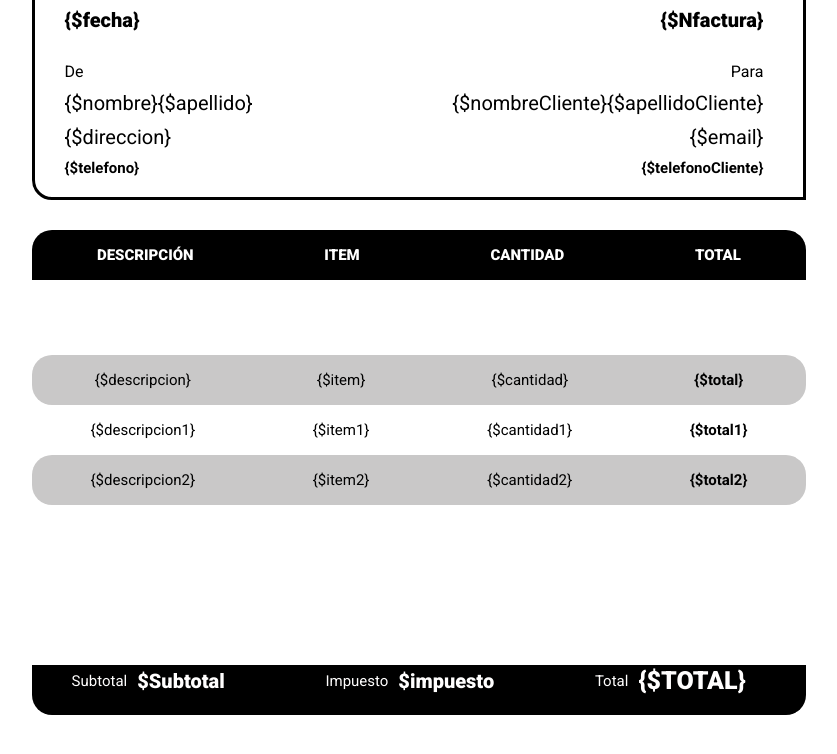
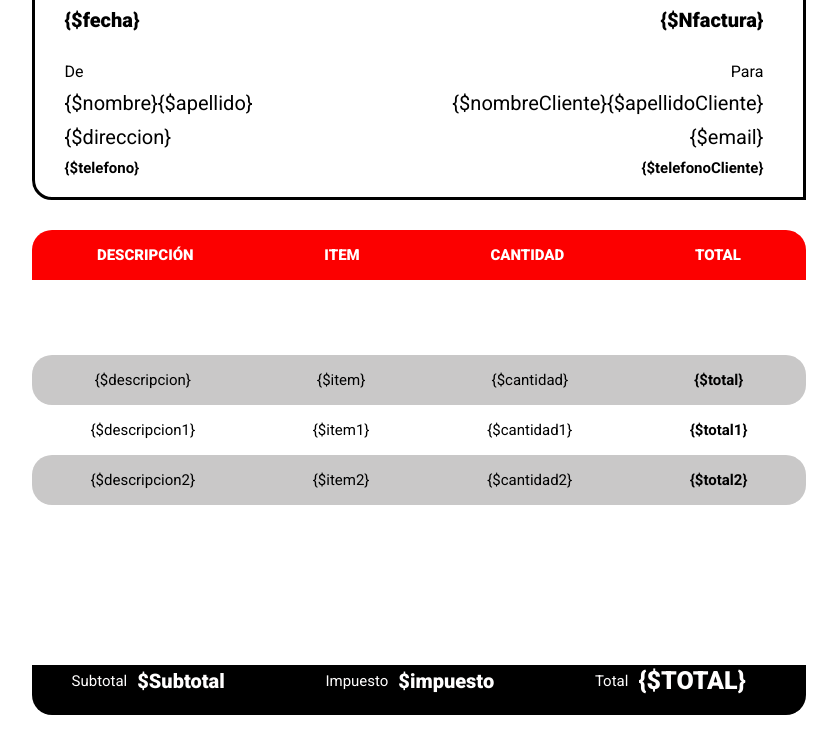
Before and after one commit to SebastianTabbia/Galobank, a website: page index.html in a window 1280 px wide. Shown: the part 110-864 px from the top of the page, without its empty margins (221-1058 px from the left). Drawn offline with nearby package versions, Linux system fonts and the light colour scheme; files that its build step writes are made by us from their sources.

Commit message:
cambio color items index

```diff
--- a/scss/paginas/_index.scss
+++ b/scss/paginas/_index.scss
@@ -151,7 +151,7 @@
     width: 100%;
     height: 50px;
     margin-top: 30px;
-    background-color: rgb(0, 0, 0);
+    background-color: rgb(252, 0, 0);
     border-radius:20px 20px 0px 0px;
 }
 
```
Also changed, not shown: scss/main.css, 1 other file.
